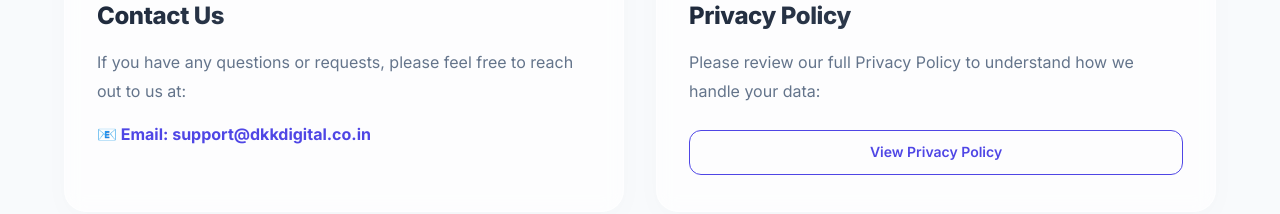
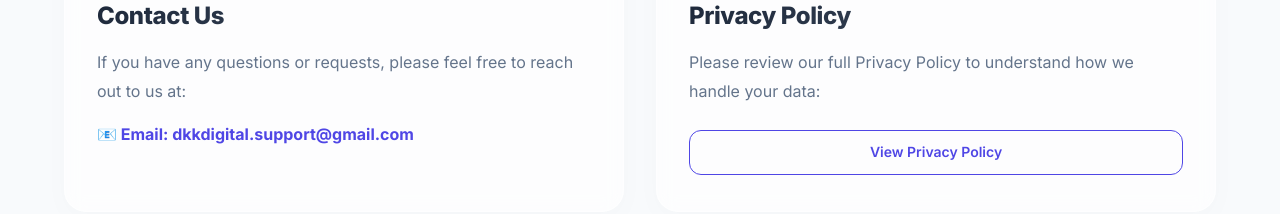
Before and after one commit to Dkk-Digital/DKK_DIGITAL, a React (Vite) app in the folder frontend/: page /dkk-digital in a window 1280 px wide. Shown: the part 1540-1754 px from the top of the page. Built offline with nearby package versions, Linux system fonts and the light colour scheme; no server answers.

Commit message:
feat: add DKK Digital landing page with information on app features, data usage, and security

```diff
--- a/frontend/src/pages/DkkDigital.jsx
+++ b/frontend/src/pages/DkkDigital.jsx
@@ -235,8 +235,8 @@ const DkkDigitalInfo = () => {
                 </Typography>
                 <Typography variant="body1" sx={{ color: '#4f46e5', fontWeight: 700, mb: 1 }}>
                   📧 Email:{' '}
-                  <a href="mailto:support@dkkdigital.co.in" style={{ textDecoration: 'none', color: '#4f46e5' }}>
-                    support@dkkdigital.co.in
+                  <a href="mailto:dkkdigital.support@gmail.com" style={{ textDecoration: 'none', color: '#4f46e5' }}>
+                    dkkdigital.support@gmail.com
                   </a>
                 </Typography>
               </FeatureCard>
```
